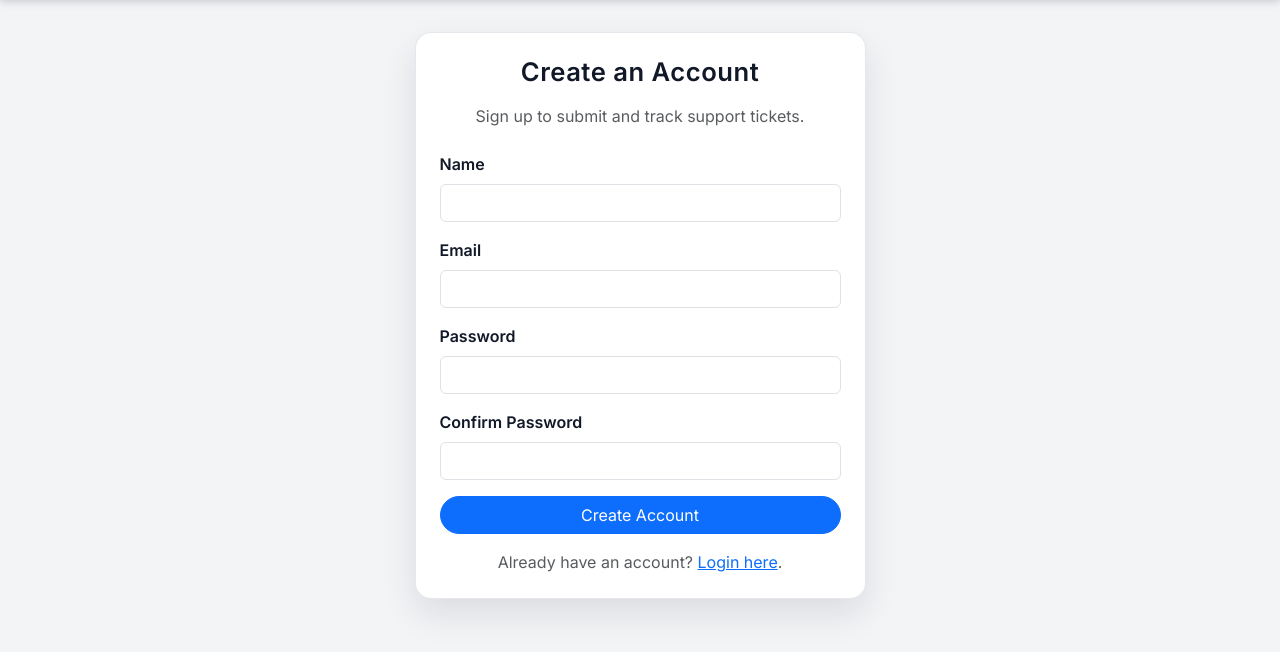
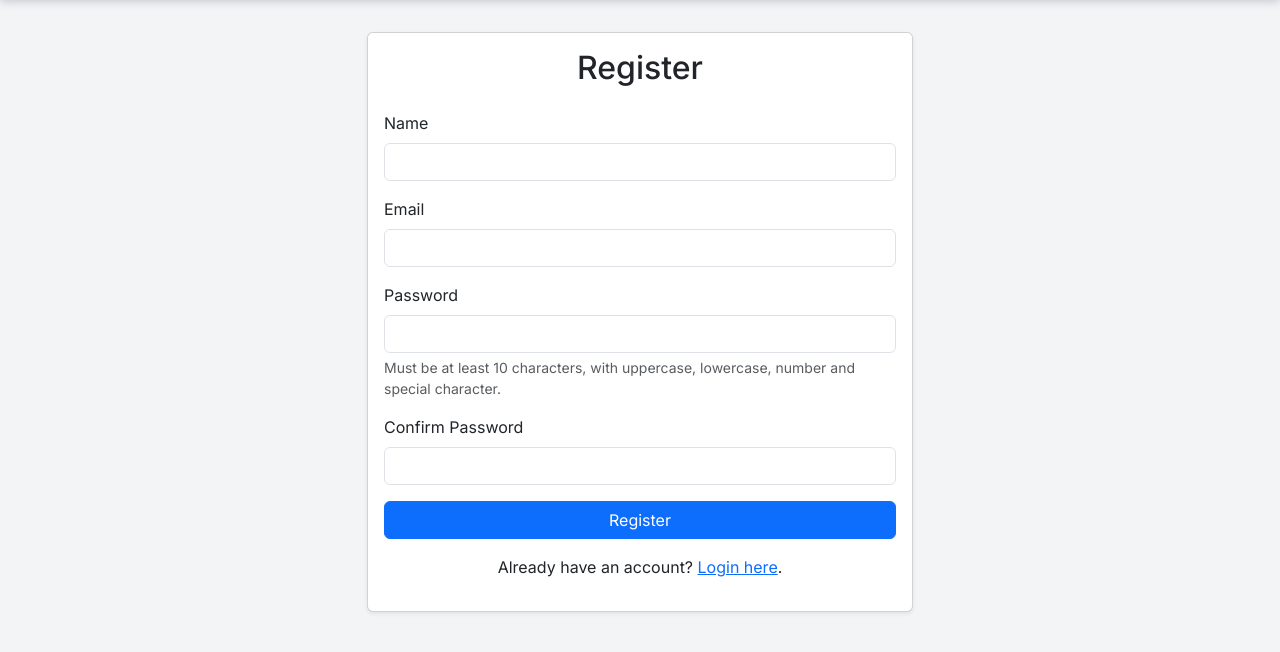
Before and after one commit to ChanWingLoke/security_system, a PHP site: page /register.php in a window 1280 px wide. Shown: the part 56-708 px from the top of the page. Run offline with PHP 8.4, Linux system fonts and the light colour scheme.

Commit message:
password hashing and password enforcement

```diff
--- a/public/index.php
+++ b/public/index.php
@@ -8,11 +8,6 @@ render_header("Home - Security System");
     <div class="app-card-soft p-5 mb-4 text-center">
       <p class="hero-kicker mb-2">Security System Baseline</p>
       <h1 class="hero-title">Ticket Service System</h1>
-      <p class="hero-subtitle mb-4">
-        This is the <strong>insecure baseline version</strong> of your project
-        (no password hashing, weak validation, basic logging).
-        You will harden and document all security improvements later.
-      </p>
 
       <div class="d-flex justify-content-center gap-3">
         <a class="btn btn-primary btn-lg btn-pill px-4" href="login.php">
--- a/public/register.php
+++ b/public/register.php
@@ -13,6 +13,7 @@ if ($_SERVER['REQUEST_METHOD'] === 'POST') {
     $password = $_POST['password'] ?? '';
     $confirm  = $_POST['confirm_password'] ?? '';
 
+    // Basic validation (you can strengthen later)
     if ($name === '') {
         $errors[] = "Name is required.";
     }
@@ -29,6 +30,34 @@ if ($_SERVER['REQUEST_METHOD'] === 'POST') {
         $errors[] = "Password and confirmation do not match.";
     }
 
+    // Password policy checks
+    if ($password !== '') {
+        // Minimum length (you can pick 8 or 10)
+        if (strlen($password) < 10) {
+            $errors[] = "Password must be at least 10 characters long.";
+        }
+
+        // At least one uppercase
+        if (!preg_match('/[A-Z]/', $password)) {
+            $errors[] = "Password must contain at least one uppercase letter (A-Z).";
+        }
+
+        // At least one lowercase
+        if (!preg_match('/[a-z]/', $password)) {
+            $errors[] = "Password must contain at least one lowercase letter (a-z).";
+        }
+
+        // At least one digit
+        if (!preg_match('/[0-9]/', $password)) {
+            $errors[] = "Password must contain at least one digit (0-9).";
+        }
+
+        // At least one special character
+        if (!preg_match('/[\W_]/', $password)) {
+            $errors[] = "Password must contain at least one special character (e.g. !@#\$%^&*).";
+        }
+    }
+
     // Check duplicate email
     if (empty($errors)) {
         $stmt = $conn->prepare("SELECT id FROM users WHERE email = ?");
@@ -42,14 +71,16 @@ if ($_SERVER['REQUEST_METHOD'] === 'POST') {
     }
 
     if (empty($errors)) {
-        $role = 'user'; // default
+        $role = 'user'; // default role
 
-        // 👉 Intentionally storing plaintext password for baseline
+        // ✅ HASH THE PASSWORD HERE
+        $password_hash = password_hash($password, PASSWORD_DEFAULT);
+
         $stmt = $conn->prepare("
             INSERT INTO users (name, email, password, role)
             VALUES (?, ?, ?, ?)
         ");
-        $stmt->bind_param("ssss", $name, $email, $password, $role);
+        $stmt->bind_param("ssss", $name, $email, $password_hash, $role);
         $stmt->execute();
 
         if ($stmt->error) {
@@ -57,8 +88,12 @@ if ($_SERVER['REQUEST_METHOD'] === 'POST') {
         } else {
             $new_id = $stmt->insert_id;
 
+            // Log registration if logger exists
+            if (function_exists('log_event')) {
                 log_event($new_id, 'USER_REGISTERED', "Registered with email: $email");
+            }
 
+            // Auto-login
             $_SESSION['user_id']   = $new_id;
             $_SESSION['user_name'] = $name;
             $_SESSION['user_role'] = $role;
@@ -66,6 +101,7 @@ if ($_SERVER['REQUEST_METHOD'] === 'POST') {
             $stmt->close();
             redirect('/security_system/public/dashboard.php');
         }
+
         $stmt->close();
     }
 }
@@ -74,12 +110,10 @@ render_header("Register - Security System");
 ?>
 
 <div class="row justify-content-center">
-  <div class="col-md-6 col-lg-5">
-    <div class="app-card p-4">
-      <h2 class="app-section-title mb-3 text-center">Create an Account</h2>
-      <p class="text-muted text-center mb-4">
-        Sign up to submit and track support tickets.
-      </p>
+  <div class="col-md-6">
+    <div class="card shadow-sm">
+      <div class="card-body">
+        <h2 class="mb-4 text-center">Register</h2>
 
         <?php if (!empty($errors)): ?>
           <div class="alert alert-danger">
@@ -93,7 +127,7 @@ render_header("Register - Security System");
 
         <form method="post" novalidate>
           <div class="mb-3">
-          <label class="form-label fw-semibold">Name</label>
+            <label class="form-label">Name</label>
             <input
               type="text"
               name="name"
@@ -102,9 +136,8 @@ render_header("Register - Security System");
               required
             >
           </div>
-
           <div class="mb-3">
-          <label class="form-label fw-semibold">Email</label>
+            <label class="form-label">Email</label>
             <input
               type="email"
               name="email"
@@ -113,19 +146,20 @@ render_header("Register - Security System");
               required
             >
           </div>
-
           <div class="mb-3">
-          <label class="form-label fw-semibold">Password</label>
+            <label class="form-label">Password</label>
             <input
               type="password"
               name="password"
               class="form-control"
               required
             >
+            <div class="form-text">
+              Must be at least 10 characters, with uppercase, lowercase, number and special character.
             </div>
-
+          </div>
           <div class="mb-3">
-          <label class="form-label fw-semibold">Confirm Password</label>
+            <label class="form-label">Confirm Password</label>
             <input
               type="password"
               name="confirm_password"
@@ -133,16 +167,14 @@ render_header("Register - Security System");
               required
             >
           </div>
+          <button type="submit" class="btn btn-primary w-100">Register</button>
+        </form>
 
-        <button type="submit" class="btn btn-primary w-100 btn-pill mb-3">
-          Create Account
-        </button>
-
-        <p class="text-center text-muted mb-0">
+        <p class="mt-3 text-center">
           Already have an account?
           <a href="login.php">Login here</a>.
         </p>
-      </form>
+      </div>
     </div>
   </div>
 </div>
```
Also changed, not shown: public/login.php (+19 -18 lines). Lines whose indentation alone changed are shown as unchanged.
